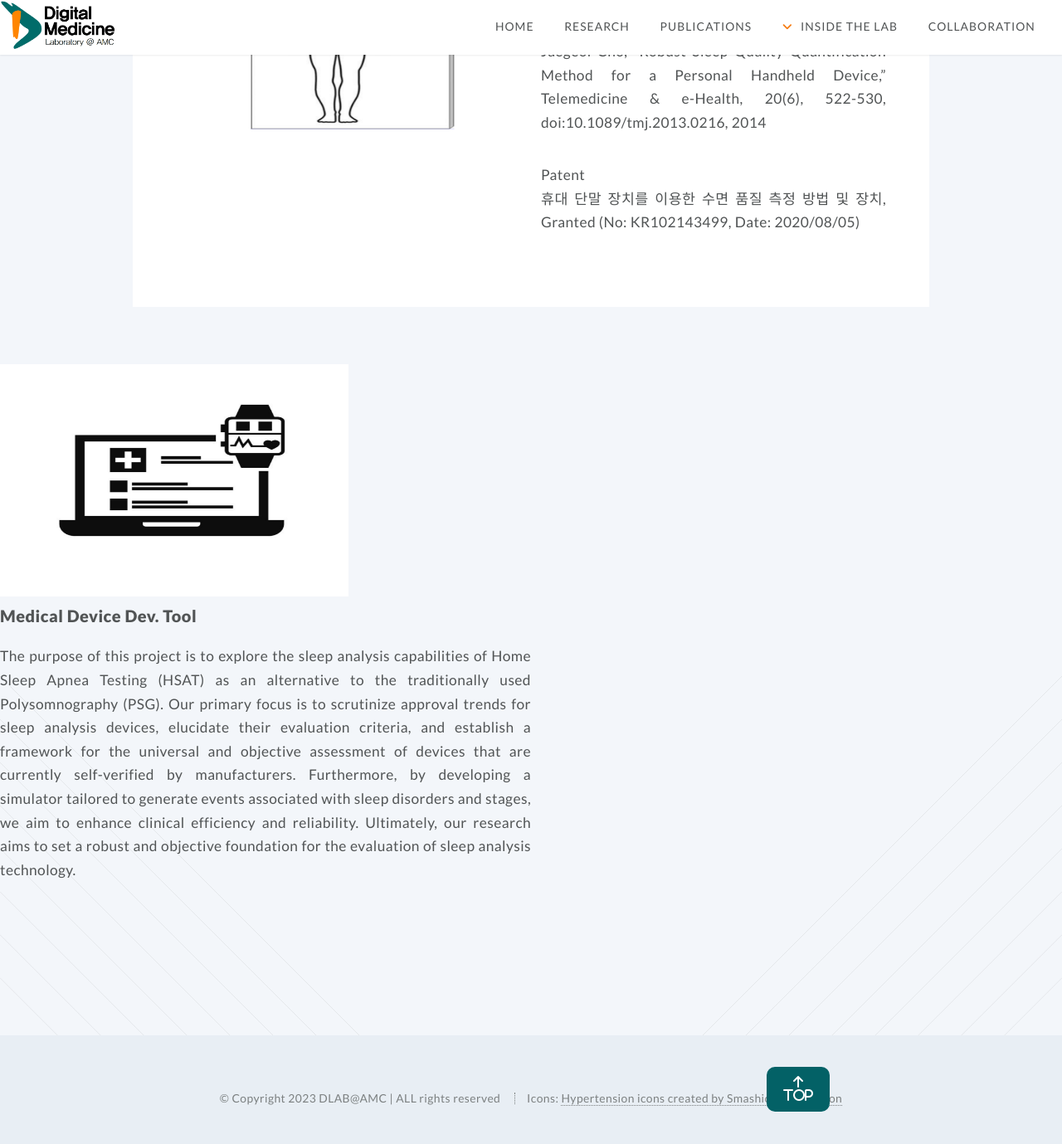
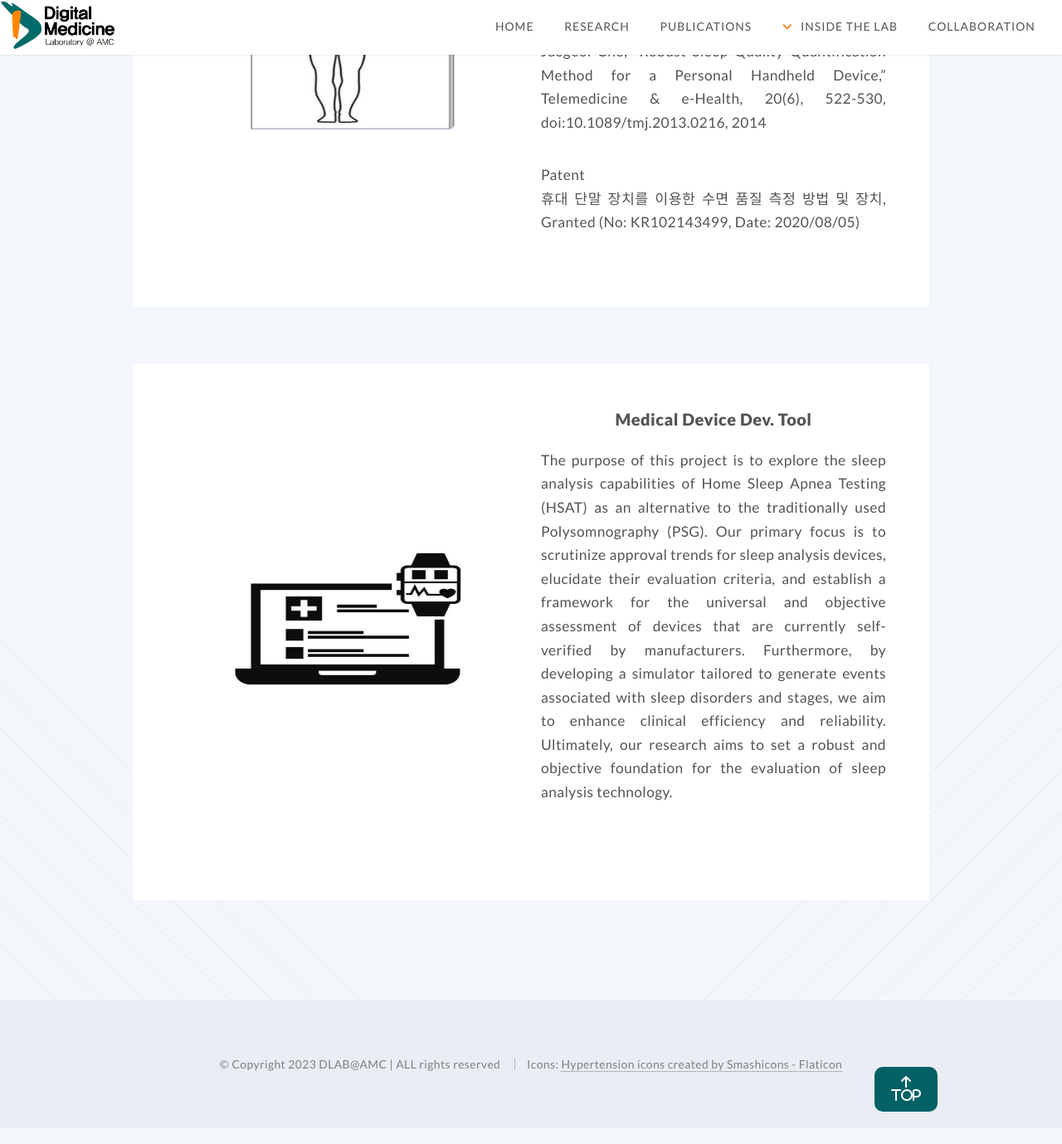
Before and after one commit to ydon1111/ydon1111.github.io, a Jekyll site: the page built from htmls/research/sleep.html, in a window 1280 px wide and 1400 px high, scrolled down 4121 px. Shown: the top 1379 px of the window at 83% size. Built offline with Jekyll 4.4.1, drawn with Linux system fonts in a browser that asks for light colours; nearby versions of some CDN libraries.

Commit message:
sleep 수정

```diff
--- a/css/style.css
+++ b/css/style.css
@@ -1446,7 +1446,7 @@ a.small-button.clicked {
 #topButton {
 	display: none;
 	position: fixed;
-	right: 280px;
+	right: 150px;
 	/* Adjust the right position as needed */
 	bottom: 60px;
 	/* Adjust the bottom position as needed */
--- a/htmls/research/sleep.html
+++ b/htmls/research/sleep.html
@@ -269,56 +269,59 @@ layout: default
 							meticulously analyze movements during sleep, providing a compreensive and real-time
 							evaluation
 							of sleep quality.
-
-
 						</p><br>
-
 						<p align="justify">
 							<strong>Paper</strong><br>
 							Hangsik Shin, Byunghun Choi, Doyoon Kim and Jaegeol Cho, “Robust Sleep Quality
 							Quantification
 							Method for a Personal Handheld Device,” Telemedicine & e-Health, 20(6), 522-530,
 							doi:10.1089/tmj.2013.0216, 2014
-
 							<br>
 						</p>
-
 						<p align="justify">
 							<strong>Patent</strong><br>
 							휴대 단말 장치를 이용한 수면 품질 측정 방법 및 장치, Granted (No: KR102143499, Date: 2020/08/05)
 							<br>
-
 						</p>
-
 				</section>
 			</div>
 		</div>
 	</section>
 
 
-		<div class="6u">
-			<section>
-				<header>
+	<section class="wrapper style4 container special">
+		<div class="row">
+			<div class>
+				<section class="image-and-content">
+					<div class="image-container">
 						<img src="/images/research/DIGITAL MEDICINE/Medical Device Development Tool.png" alt=""
 							height="280px" width="420px">
+					</div>
+						<div class="content-container">
+							<header>
 								<h3>Medical Device Dev. Tool
 								</h3>
 							</header>
-				<p align="justify">The purpose of this project is to explore the sleep analysis capabilities of Home
-					Sleep Apnea Testing (HSAT) as an alternative to the traditionally used Polysomnography (PSG).
-					Our primary focus is to scrutinize approval trends for sleep analysis devices, elucidate their
-					evaluation criteria, and establish a framework for the universal and objective assessment of
+							<p align="justify">The purpose of this project is to explore the sleep analysis capabilities
+								of
+								Home
+								Sleep Apnea Testing (HSAT) as an alternative to the traditionally used Polysomnography
+								(PSG).
+								Our primary focus is to scrutinize approval trends for sleep analysis devices, elucidate
+								their
+								evaluation criteria, and establish a framework for the universal and objective
+								assessment of
 								devices that are currently self-verified by manufacturers. Furthermore, by developing a
-					simulator tailored to generate events associated with sleep disorders and stages, we aim to
-					enhance clinical efficiency and reliability. Ultimately, our research aims to set a robust and
+								simulator tailored to generate events associated with sleep disorders and stages, we aim
+								to
+								enhance clinical efficiency and reliability. Ultimately, our research aims to set a
+								robust
+								and
 								objective foundation for the evaluation of sleep analysis technology.
 							</p><br>
-
 				</section>
 			</div>
-
-
-
+		</div>
 	</section>
 
 </article>
```
Lines whose indentation alone changed are shown as unchanged.
